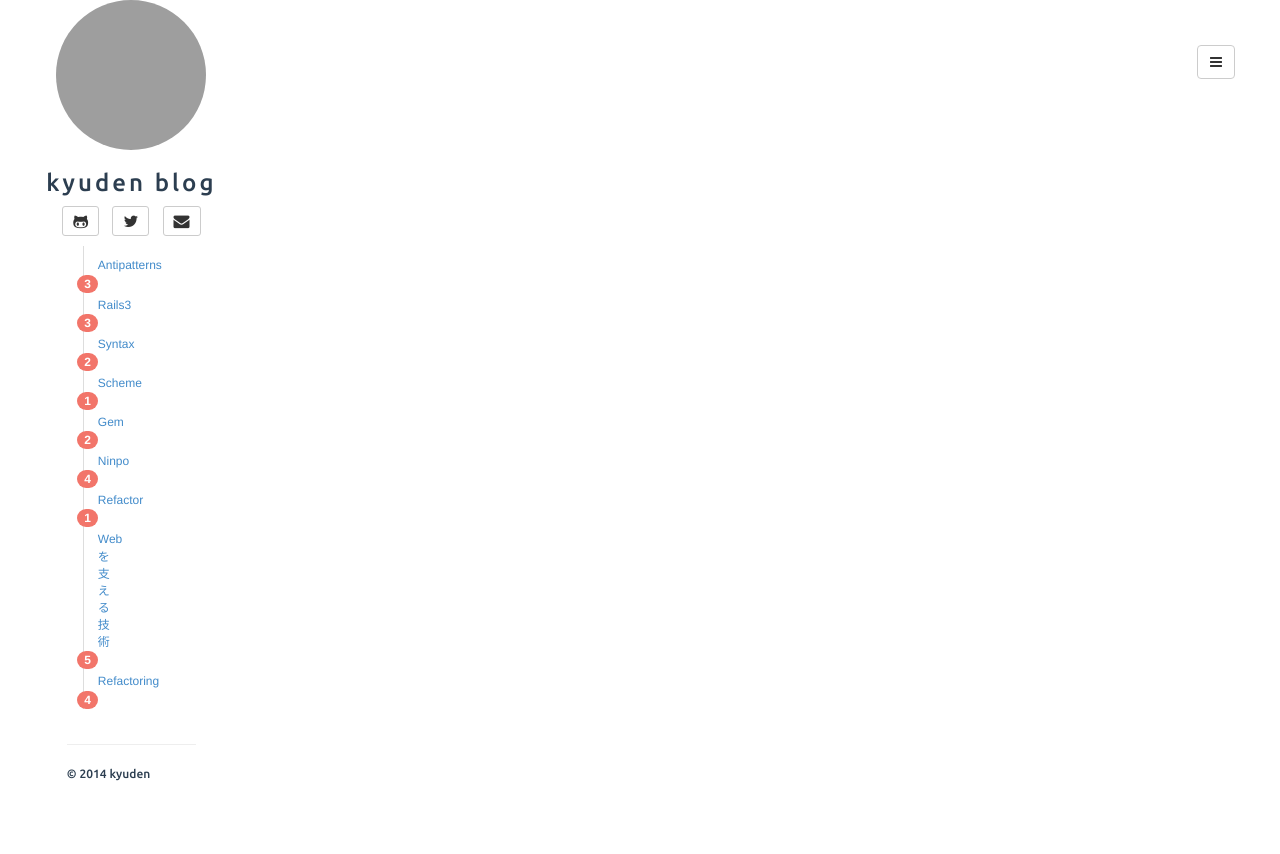
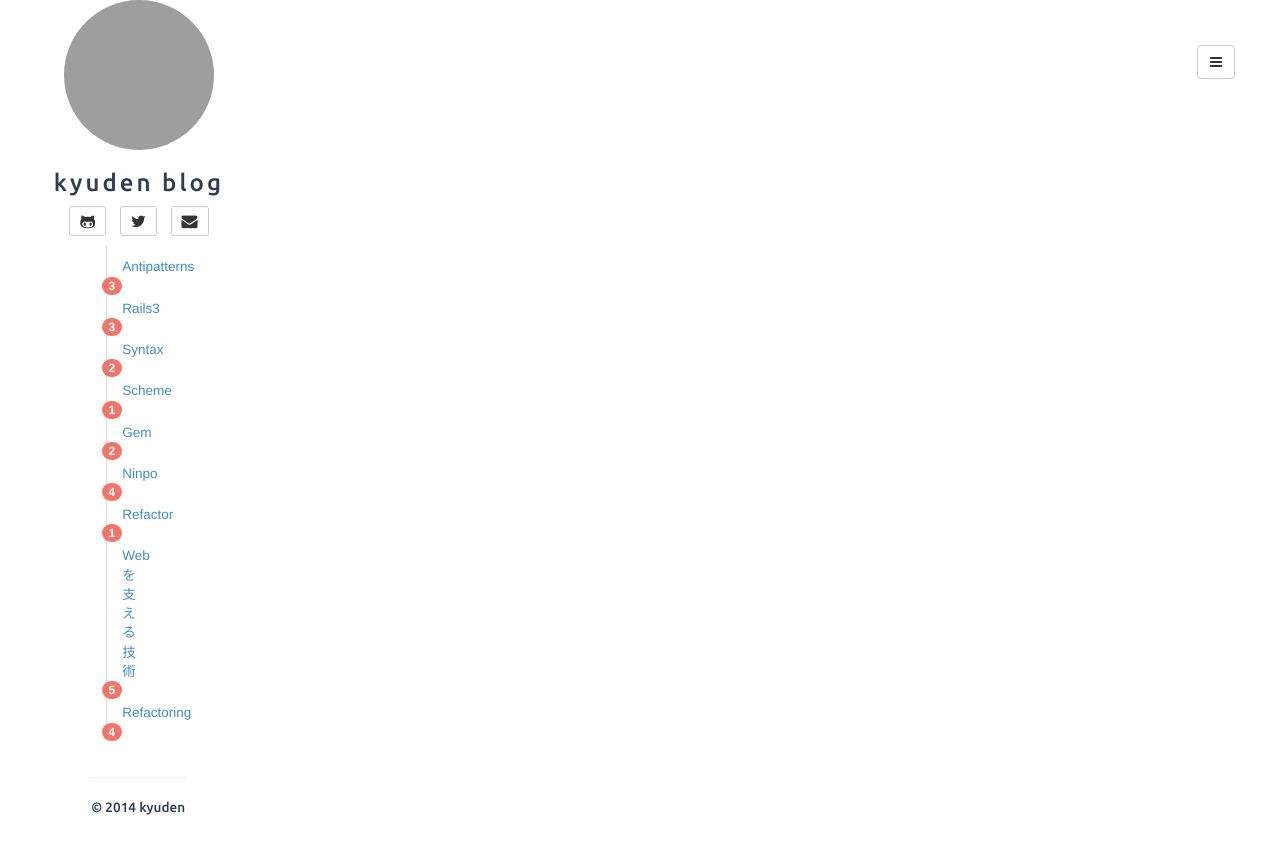
Before and after one commit to kyuden/kyuden.github.com, a Jekyll site: the page built from tags.html, in a window 1280 px wide. Shown: the top 854 px of the page. Built offline with Jekyll 4.4.1, drawn with Linux system fonts in a browser that asks for light colours; nearby versions of some CDN libraries; comment, search, counter and statistics services are not loaded; grey boxes are pictures that could not be loaded.

Commit message:
redesgin

```diff
--- a/_includes/default.html
+++ b/_includes/default.html
@@ -61,7 +61,7 @@
     <div class="hidden-xs">
 			{% include sidebar.html %}
     </div>
-		<div class="col-md-8 col-md-offset-2">
+		<div class="col-md-6 col-md-offset-3">
 			{{ content }}
 
 			{% include footer.html %}
--- a/assets/css/style.css
+++ b/assets/css/style.css
@@ -2,7 +2,7 @@
 
 body{
 	color: #2c3e50;
-  font-size: 12px;
+  font-size: 13.5px;
   margin: 0  !important;
   display: flex;
 }
```
